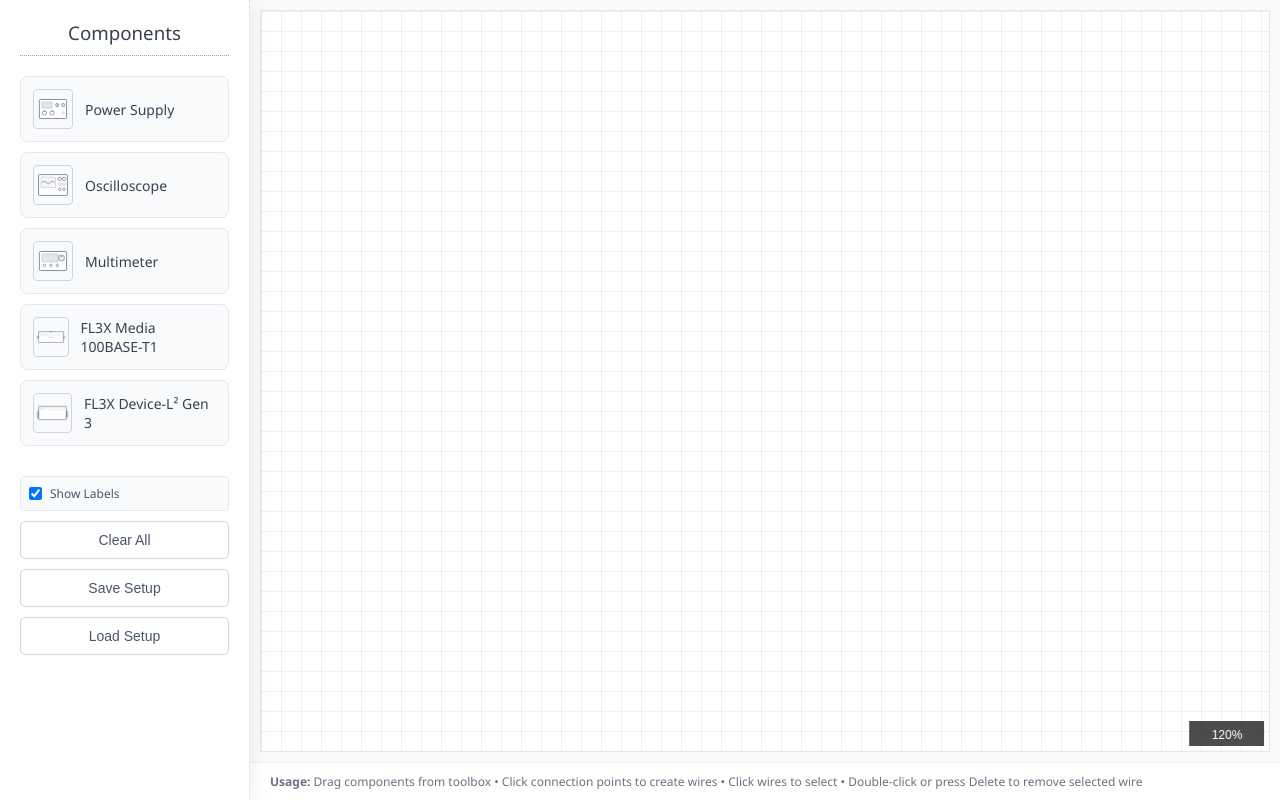
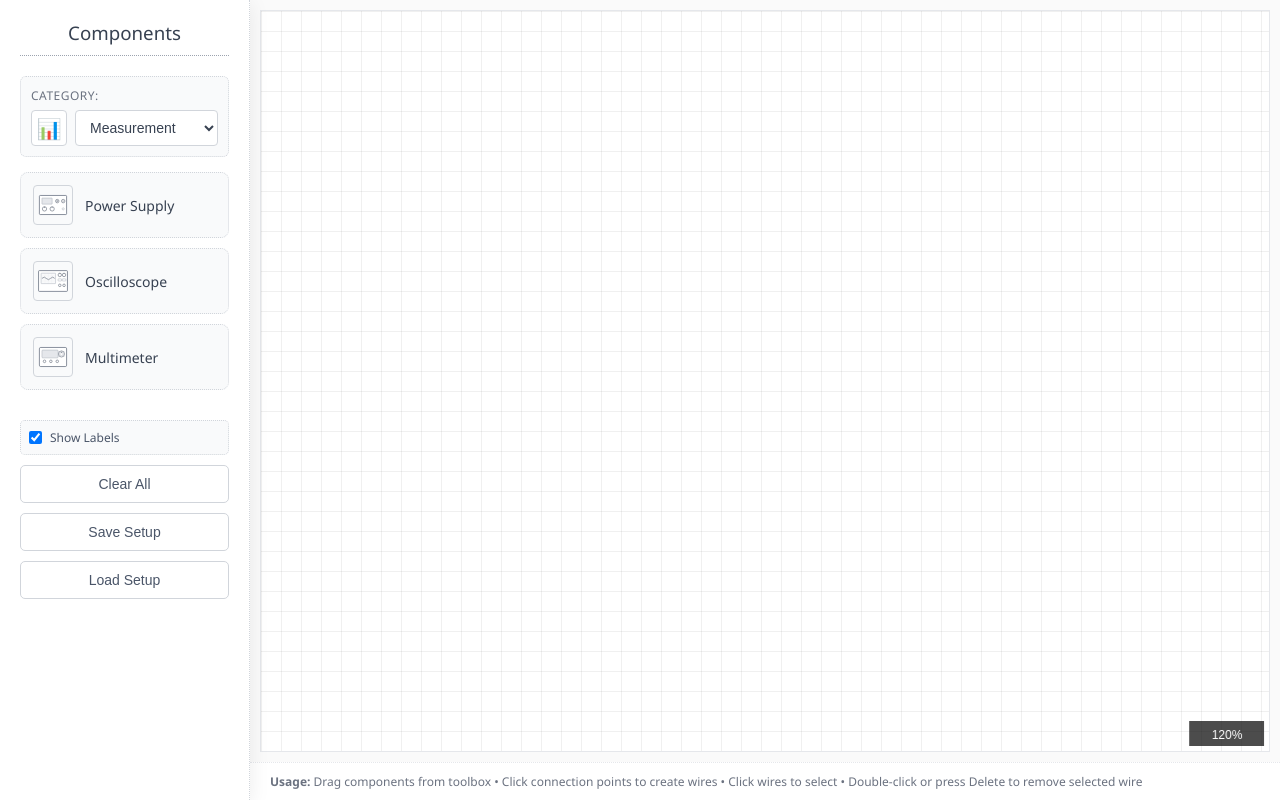
Before and after one commit to PhilipU/HardwareSetupVisualizer, a plain HTML site: page index.html in a window 1280 px wide. Drawn offline with Linux system fonts and the light colour scheme.

Commit message:
Add category system with dropdown filter for components
- Added categories.json with All, Measurement, and Automotive categories
- Each category has icon (emoji), name, description, and color
- Components now support multiple categories via categories array
- Added category dropdown selector in toolbox with icon display
- Default category is Measurement showing Power Supply, Oscilloscope, and Multimeter
- Categories use emoticons instead of SVG for better simplicity
- Updated UI with category selector styling

```diff
--- /dev/null
+++ b/categories.json
@@ -0,0 +1,25 @@
+{
+    "categories": [
+        {
+            "id": "all",
+            "name": "All Components",
+            "description": "Show all available components",
+            "icon": "📦",
+            "color": "#6b7280"
+        },
+        {
+            "id": "measurement",
+            "name": "Measurement",
+            "description": "Test and measurement equipment including power supplies, oscilloscopes, and multimeters",
+            "icon": "📊",
+            "color": "#2ecc71"
+        },
+        {
+            "id": "automotive",
+            "name": "Automotive",
+            "description": "Automotive electronics and vehicle communication devices",
+            "icon": "🚗",
+            "color": "#3498db"
+        }
+    ]
+}
--- a/index.html
+++ b/index.html
@@ -11,6 +11,16 @@
         <!-- Component Toolbox -->
         <div class="toolbox">
             <h3>Components</h3>
+            <div class="category-selector-container">
+                <label for="categorySelector">Category:</label>
+                <div class="category-selector-wrapper">
+                    <div id="categoryIcon" class="category-icon-display"></div>
+                    <select id="categorySelector" class="category-selector">
+                        <option value="all">📦 All Components</option>
+                        <!-- Categories will be loaded by JavaScript -->
+                    </select>
+                </div>
+            </div>
             <div class="component-list" id="componentList">
                 <!-- Components will be loaded here -->
             </div>
--- a/script.js
+++ b/script.js
@@ -22,6 +22,9 @@ class HardwareSetupVisualizer {
         this.selectedForMenu = null;
         this.contextMenu = null;
         this.cursorPos = { x: 0, y: 0 };
+        // Category properties
+        this.categories = [];
+        this.selectedCategory = 'measurement';
         // Touch event properties
         this.isPinching = false;
         this.lastPinchDistance = 0;
@@ -65,10 +68,26 @@ class HardwareSetupVisualizer {
     }
 
     async init() {
+        await this.loadCategories();
         await this.loadComponentTypes();
+        this.setupCategorySelector();
+        // Re-render toolbox with correct category after selector is set up
+        await this.renderToolbox();
         this.setupEventListeners();
         this.initContextMenu();
         this.renderCanvas();
+    }
+
+    async loadCategories() {
+        try {
+            // Load all categories from a single file
+            const categoriesResponse = await fetch('categories.json');
+            const categoriesData = await categoriesResponse.json();
+            this.categories = categoriesData.categories;
+        } catch (error) {
+            console.error('Could not load categories:', error);
+            this.categories = [];
+        }
     }
 
     async loadComponentTypes() {
@@ -79,8 +98,6 @@ class HardwareSetupVisualizer {
 
             // Preload SVG images
             await this.preloadSVGs();
-
-            await this.renderToolbox();
         } catch (error) {
             console.error('Could not load components:', error);
             // Fallback components
@@ -94,7 +111,6 @@ class HardwareSetupVisualizer {
                 { id: 'mb', name: 'Motherboard', icon: 'MB', color: '#16a085' },
                 { id: 'cable', name: 'Cable', icon: 'CBL', color: '#7f8c8d' }
             ];
-            await this.renderToolbox();
         }
     }
 
@@ -146,11 +162,67 @@ class HardwareSetupVisualizer {
         }
     }
 
+    setupCategorySelector() {
+        const categorySelector = document.getElementById('categorySelector');
+        if (!categorySelector) return;
+
+        // Clear existing options
+        categorySelector.innerHTML = '';
+
+        // Add all category options from the loaded categories
+        for (const category of this.categories) {
+            const option = document.createElement('option');
+            option.value = category.id;
+            option.textContent = category.name;
+            categorySelector.appendChild(option);
+        }
+
+        // Set the default selected category
+        categorySelector.value = this.selectedCategory;
+
+        // Set up change event handler
+        categorySelector.addEventListener('change', (e) => {
+            this.selectedCategory = e.target.value;
+            this.updateCategoryIcon();
+            this.renderToolbox();
+        });
+
+        // Initial icon update
+        this.updateCategoryIcon();
+    }
+
+    updateCategoryIcon() {
+        const iconContainer = document.getElementById('categoryIcon');
+        if (!iconContainer) return;
+
+        iconContainer.innerHTML = '';
+
+        const category = this.categories.find(c => c.id === this.selectedCategory);
+        if (category && category.icon) {
+            iconContainer.style.display = 'flex';
+            iconContainer.textContent = category.icon;
+        } else {
+            iconContainer.style.display = 'none';
+        }
+    }
+
+    filterComponentsByCategory() {
+        if (this.selectedCategory === 'all') {
+            return this.componentTypes;
+        }
+
+        return this.componentTypes.filter(type => {
+            return type.categories && type.categories.includes(this.selectedCategory);
+        });
+    }
+
     async renderToolbox() {
         const componentList = document.getElementById('componentList');
         componentList.innerHTML = '';
 
-        for (const type of this.componentTypes) {
+        const filteredComponents = this.filterComponentsByCategory();
+
+        for (const type of filteredComponents) {
             const componentItem = document.createElement('div');
             componentItem.className = 'component-item';
             componentItem.draggable = true;
--- a/styles.css
+++ b/styles.css
@@ -38,6 +38,78 @@ body {
     border-bottom: 1px dotted #9ca3af;
     padding-bottom: 10px;
     font-weight: 500;
+}
+
+.category-selector-container {
+    margin-bottom: 15px;
+    padding: 10px;
+    background-color: #f9fafb;
+    border-radius: 6px;
+    border: 1px dotted #d1d5db;
+}
+
+.category-selector-container label {
+    display: block;
+    margin-bottom: 6px;
+    font-size: 12px;
+    font-weight: 500;
+    color: #6b7280;
+    text-transform: uppercase;
+    letter-spacing: 0.5px;
+}
+
+.category-selector-wrapper {
+    display: flex;
+    align-items: center;
+    gap: 8px;
+}
+
+.category-icon-display {
+    display: none;
+    width: 36px;
+    height: 36px;
+    flex-shrink: 0;
+    padding: 4px;
+    background-color: #ffffff;
+    border: 1px solid #d1d5db;
+    border-radius: 4px;
+    align-items: center;
+    justify-content: center;
+    font-size: 20px;
+}
+
+.category-icon-display img {
+    width: 100%;
+    height: 100%;
+    object-fit: contain;
+}
+
+.category-selector {
+    flex: 1;
+    padding: 8px 10px;
+    border: 1px solid #d1d5db;
+    border-radius: 4px;
+    background-color: #ffffff;
+    color: #374151;
+    font-size: 14px;
+    font-weight: 500;
+    cursor: pointer;
+    transition: all 0.2s ease;
+    outline: none;
+}
+
+.category-selector:hover {
+    border-color: #9ca3af;
+    box-shadow: 0 1px 3px rgba(0, 0, 0, 0.05);
+}
+
+.category-selector:focus {
+    border-color: #6b7280;
+    box-shadow: 0 0 0 3px rgba(107, 114, 128, 0.1);
+}
+
+.category-selector option {
+    padding: 8px;
 }
 
 .component-list {
```
Also changed, not shown: components.json.
